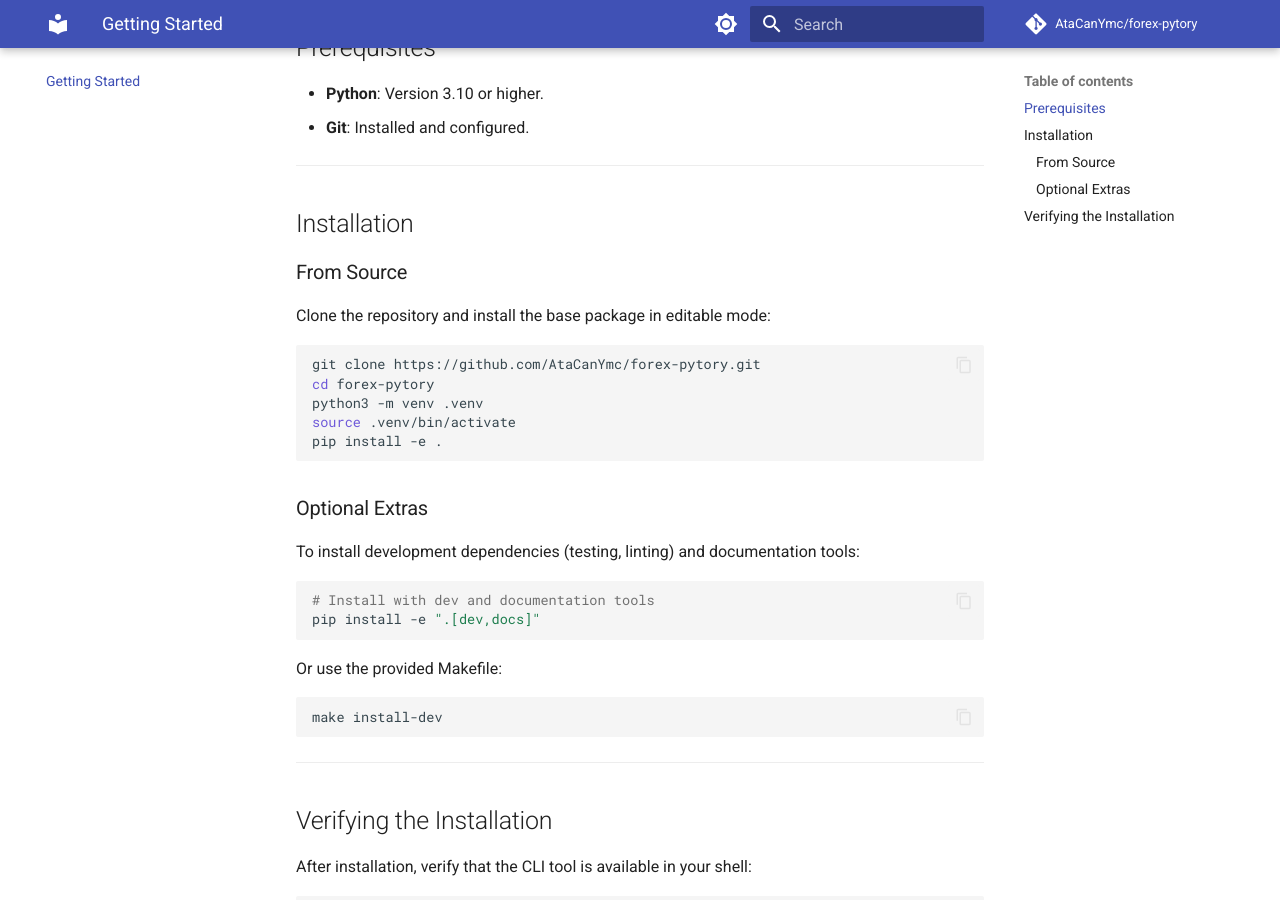
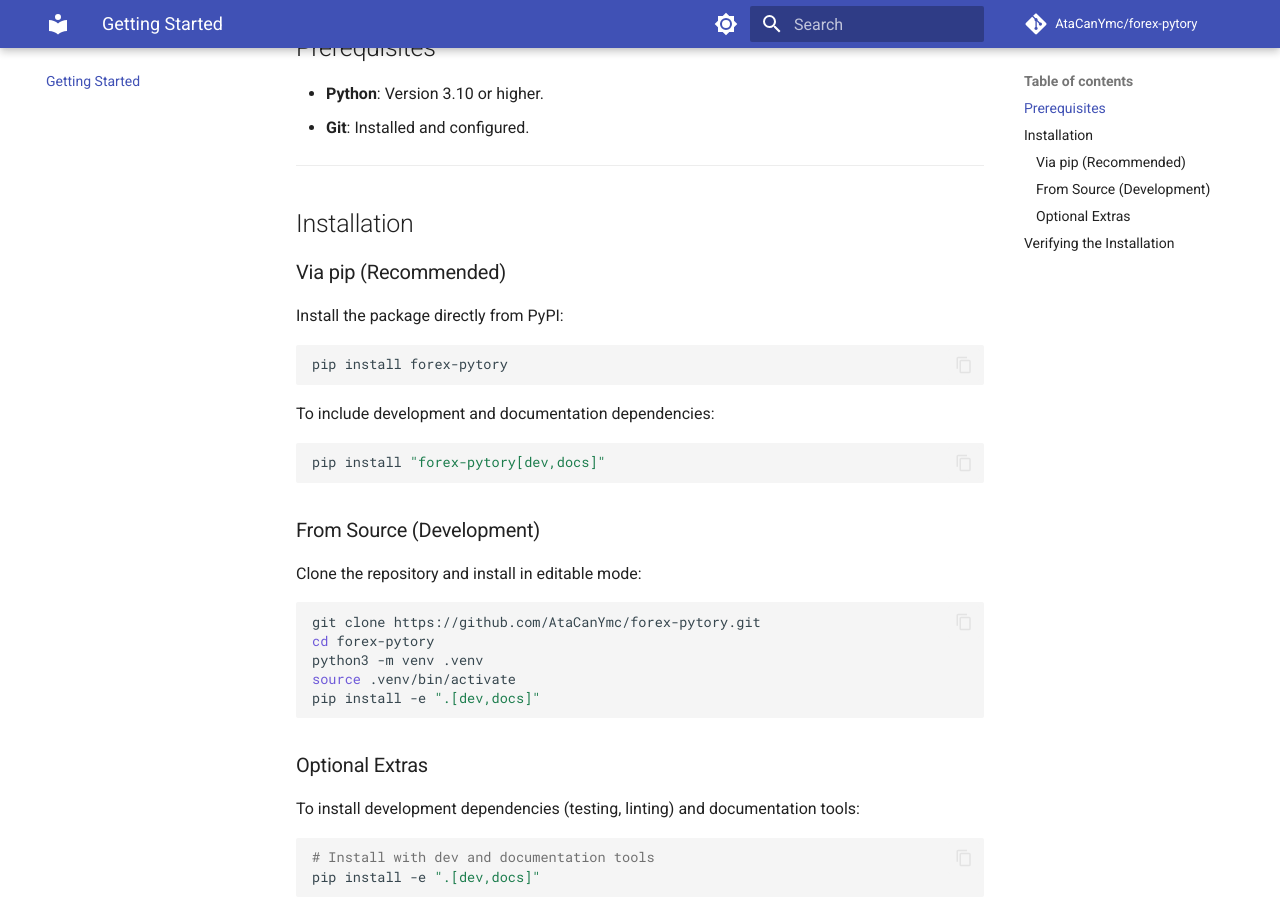
Before and after one commit to AtaCanYmc/forex-pytory, an MkDocs documentation site: the page built from docs/getting-started.md, in a window 1280 px wide and 900 px high, scrolled down 289 px. Built offline with MkDocs 1.6.1 and Material for MkDocs 9.7.7, drawn with Linux system fonts in a browser that asks for light colours; comment, search, counter and statistics services are not loaded.

Commit message:
docs: update installation instructions for pip and source

````diff
--- a/docs/getting-started.md
+++ b/docs/getting-started.md
@@ -13,16 +13,30 @@ This guide walks through installing `forex-pytory` and setting up your local env
 
 ## Installation
 
-### From Source
+### Via pip (Recommended)
 
-Clone the repository and install the base package in editable mode:
+Install the package directly from PyPI:
+
+```bash
+pip install forex-pytory
+```
+
+To include development and documentation dependencies:
+
+```bash
+pip install "forex-pytory[dev,docs]"
+```
+
+### From Source (Development)
+
+Clone the repository and install in editable mode:
 
 ```bash
 git clone https://github.com/AtaCanYmc/forex-pytory.git
 cd forex-pytory
 python3 -m venv .venv
 source .venv/bin/activate
-pip install -e .
+pip install -e ".[dev,docs]"
 ```
 
 ### Optional Extras
````
Also changed, not shown: README.md (+16 -8 lines).
